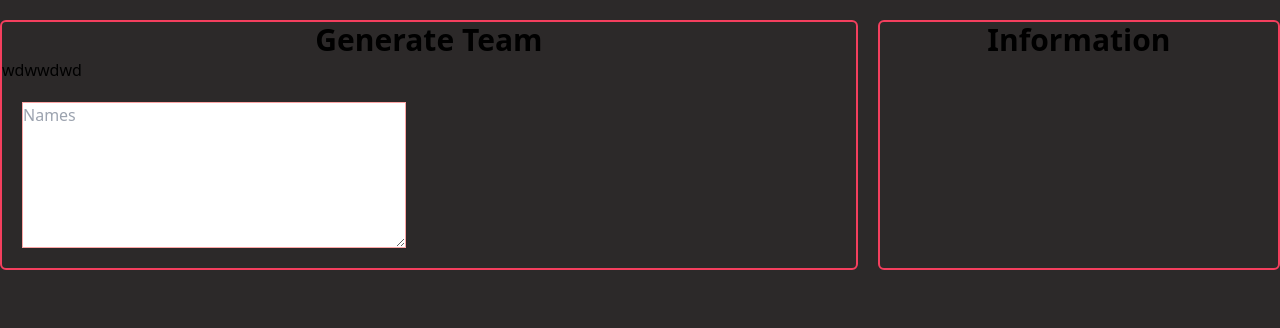
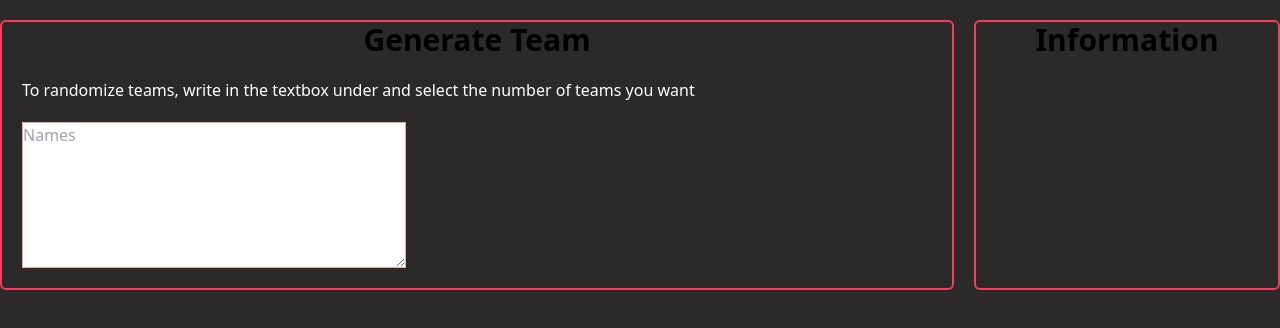
Before and after one commit to Mathias231/Team-randomizer, a React (Create React App) app in the folder client/: page / in a window 1280 px wide. Shown: the top 328 px of the page. Built offline with nearby package versions, Linux system fonts and the light colour scheme.

Commit message:
Added paragraf

```diff
--- a/client/src/components/InfoBox/InfoBox.js
+++ b/client/src/components/InfoBox/InfoBox.js
@@ -2,8 +2,8 @@ import React from 'react';
 
 export default function InfoBox() {
     return (
-        <div>
-            wdwwdwd
+        <div className="col-span-7 mt-5 text-white m-5">
+            <p>To randomize teams, write in the textbox under and select the number of teams you want</p>
         </div>
     )
 }
```
